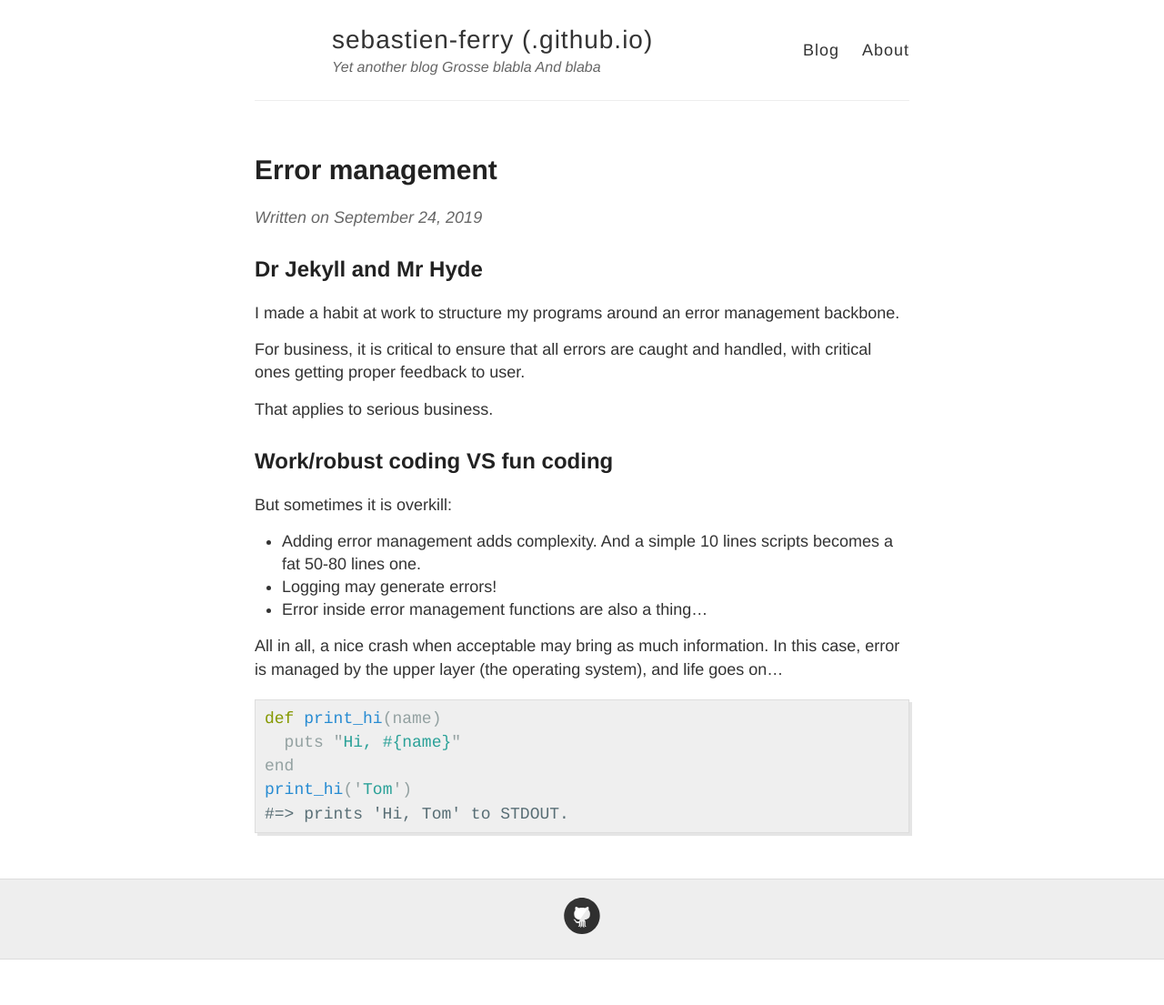
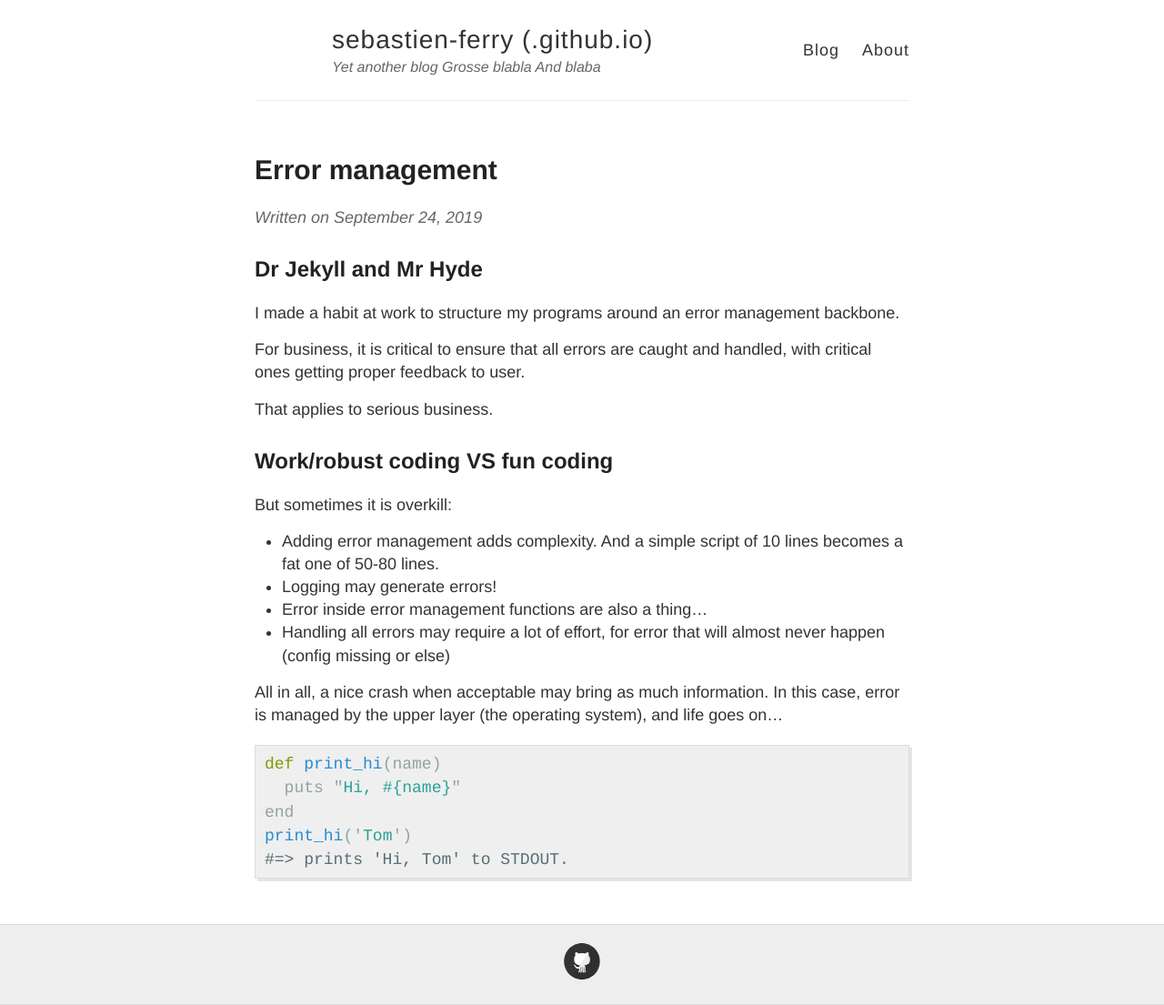
Before and after one commit to sebastien-ferry/sebastien-ferry.github.io, a Jekyll site: the page built from _posts/2019-09-24-error-management.markdown, in a window 1280 px wide. Shown: the whole page at 91% size. Built offline with Jekyll 4.4.1, drawn with Linux system fonts in a browser that asks for light colours; before the commit the page ends 1055 px from its top, so only the background shows below that.

Commit message:
post update

```diff
--- a/_posts/2019-09-24-error-management.markdown
+++ b/_posts/2019-09-24-error-management.markdown
@@ -15,9 +15,10 @@ That applies to serious business.
 ## Work/robust coding VS fun coding
 
 But sometimes it is overkill:
-  * Adding error management adds complexity. And a simple 10 lines scripts becomes a fat 50-80 lines one.
+  * Adding error management adds complexity. And a simple script of 10 lines becomes a fat one of 50-80 lines.
   * Logging may generate errors!
   * Error inside error management functions are also a thing...
+  * Handling all errors may require a lot of effort, for error that will almost never happen (config missing or else)
 
 All in all, a nice crash when acceptable may bring as much information.
 In this case, error is managed by the upper layer (the operating system), and life goes on...
```
Also changed, not shown: _posts/2014-3-3-Hello-World.md (+1 -1 lines).
